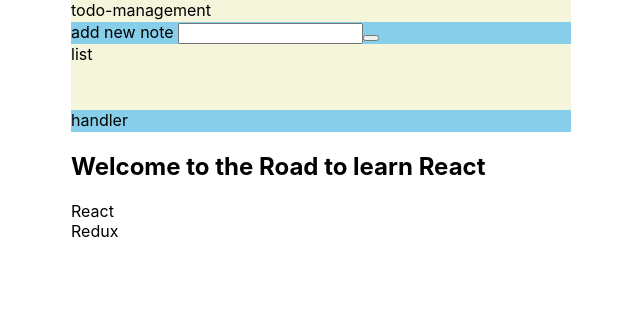
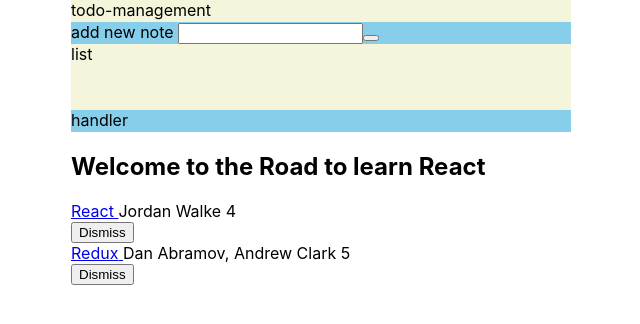
Before and after one commit to xhf394/todo-management, a React (Create React App) app: page / in a window 1280 px wide. Shown: the top 324 px of the page, without its empty margins (319-959 px from the left). Built offline with nearby package versions, Linux system fonts and the light colour scheme.

Commit message:
ondismiss

```diff
--- a/src/Components/TheRoad/TheRoad.js
+++ b/src/Components/TheRoad/TheRoad.js
@@ -2,11 +2,20 @@
 import './theRoad.css';
 
 
-class TheRoad extends Component {
-  render() {
-  	  //start insert
-      const helloWorld = 'Welcome to the Road to learn React';
+class Developer {
 
+	//Pure class with no component,
+	construction(firstname, lastname) {
+		this.firstname = firstname;
+		this.lastname = lastname;
+	}
+
+    getName() {
+    	return this.firstname + ' ' + this.lastname;
+    }
+}
+
+  //Array using for example
   //add a array list for react related source
   //always use 'const' if the data strcuture won't change
   const list = [
@@ -28,13 +37,81 @@
     }
   ];
 
+  //Object Example
+  const userService = {
+  	getUserName(user) {
+  		return user.firstname + ' ' + user.lastname;
+  	},
+  }
+
+  //computed property names examples
+  const key = 'name';
+  const user = {
+  	[key]: 'Robin',
+  }
+
+class TheRoad extends Component {
+
+  //constructor will be called only once when the component initializes
+  constructor(props) {
+  	super(props);
+    this.state = {
+    	//shorthand for list
+    	list,
+    }
+
+    //bind onDismiss to dismiss contents
+    this.onDismiss = this.onDismiss.bind(this);
+  }
+
+
+  //define onDismiss handler
+  onDismiss(id) {
+  	//set up rules to filter all in list except clicked item
+    const isNotId = item => item.objectID !== id;
+
+  	//pass it to filter method to create a new list
+    const updatedList = this.state.list.filter(isNotId);
+
+    //update list to updateList to re-render
+    this.setState({
+    	list: updatedList,
+    })
+  }
+
+
+  render() {
+  	  //start insert
+      const helloWorld = 'Welcome to the Road to learn React';
+
     return (
 
       <div className="theRoad">
       	<h2> {helloWorld}</h2>
       	<div>
-      	  {list.map((item, itemIndex) => {
-      		return <div key={itemIndex}>{item.title} </div>
+      	  {this.state.list.map(item => {
+      		return (
+      		  <div key={item.objectID}>
+      		    <span>
+      		      <a href={item.url}> {item.title} </a>
+      		    </span>
+      		    <span> {item.author} </span>
+      		    <span> {item.points} </span>
+
+      		    <div
+      		    //use ()={} to manipulate data directly
+      		    //or bind it in the constructor
+      		    >
+      		      <button
+                    onClick={()=>this.onDismiss(item.objectID)}
+                    type='button'
+      		      >
+      		      	Dismiss
+      		      </button>
+      		    </div>
+
+      		  </div>
+      		  )
       	})}
       	</div>
       </div>
```
Lines whose indentation alone changed are shown as unchanged.
